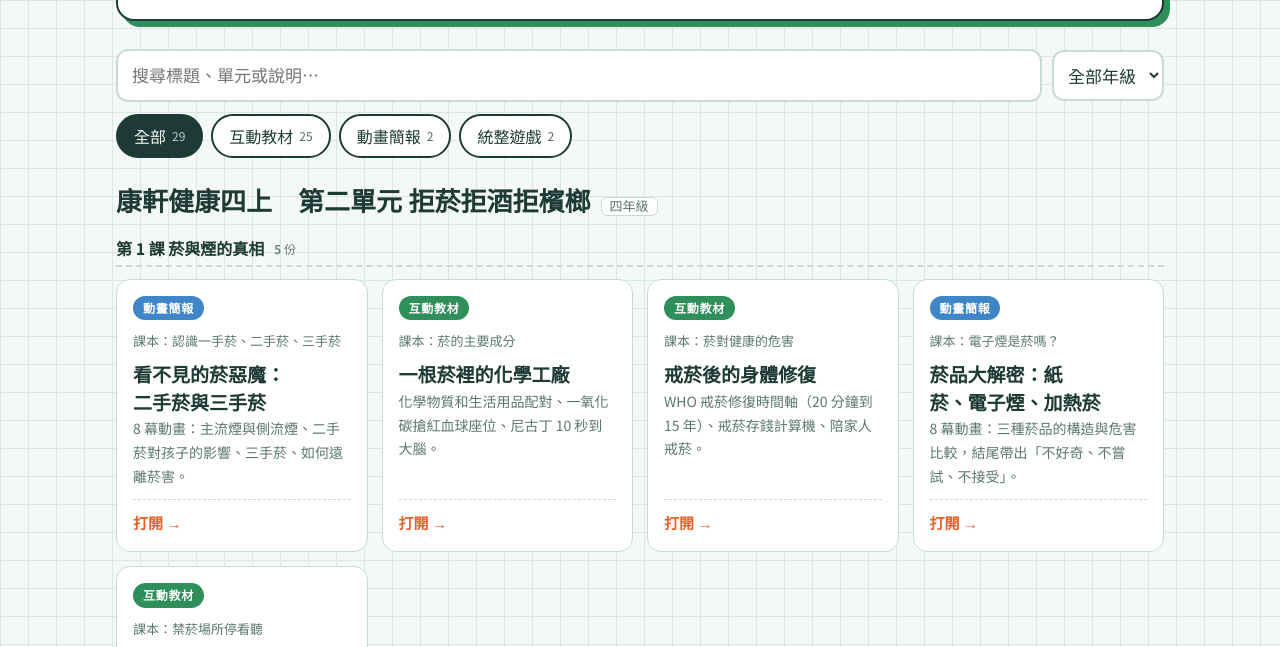
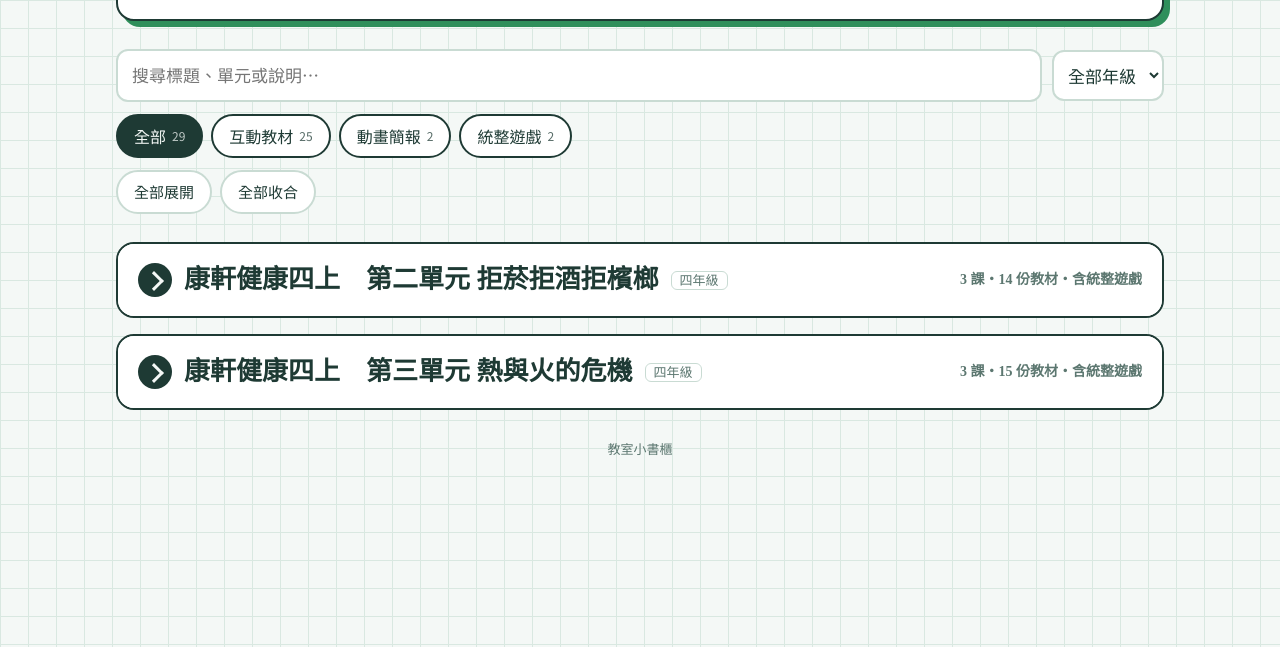
Before and after one commit to x287287/classroom, a plain HTML site: page index.html in a window 1280 px wide. Shown: the part 140-787 px from the top of the page. Drawn offline with Linux system fonts and the light colour scheme; a web font is replaced by a local one.

Commit message:
書櫃首頁的單元改為可摺疊
- 預設收合，點單元標題展開；記住這台電腦上次展開的單元
- 新增「全部展開／全部收合」；搜尋或篩選時自動展開符合的單元

Co-Authored-By: Claude Opus 5.5 <noreply@anthropic.com>
Claude-Session: https://claude.ai/code/session_0187QiX38etGYNv4tWDYNA29

```diff
--- a/index.html
+++ b/index.html
@@ -48,8 +48,7 @@ select.sel{background:var(--card);border:2px solid var(--line);border-radius:12p
 .tab[aria-pressed="true"]{background:var(--ink);color:var(--paper)}
 .tab .n{font-size:12px;opacity:.75;font-variant-numeric:tabular-nums}
 
-.units{display:grid;gap:30px}
-.unit h2{font-size:26px;display:flex;gap:10px;align-items:baseline;flex-wrap:wrap}
+.units{display:grid;gap:16px}
 .unit h2 .g{font-family:var(--body);font-size:13px;font-weight:500;color:var(--muted);border:1px solid var(--line);background:var(--card);border-radius:6px;padding:0 8px}
 .cards{display:grid;grid-template-columns:repeat(auto-fill,minmax(250px,1fr));gap:14px;margin-top:12px}
 .card{background:var(--card);border:1.5px solid var(--line);border-radius:14px;padding:16px;display:grid;grid-template-rows:auto auto 1fr auto;gap:10px;min-width:0;color:inherit;text-decoration:none}
@@ -61,6 +60,19 @@ a.card:hover{border-color:var(--ink)}
 .card p{font-size:14px;color:var(--muted);overflow-wrap:anywhere}
 .go{font-size:15px;font-weight:700;color:var(--accent);border-top:1px dashed var(--line);padding-top:10px}
 .go.none{color:var(--muted);font-weight:400;font-size:13px}
+.unit{background:var(--card);border:2px solid var(--ink);border-radius:18px;overflow:hidden}
+.unit h2{margin:0;font-size:inherit}
+.unit-toggle{appearance:none;width:100%;display:flex;flex-wrap:wrap;align-items:center;gap:8px 12px;background:var(--card);border:0;padding:18px 20px;min-height:72px;cursor:pointer;text-align:left;color:var(--ink);font:inherit}
+.unit-toggle .ut{font-family:var(--display);font-size:26px;font-weight:700;line-height:1.3}
+.unit-toggle .cnt{font-size:14px;color:var(--muted);margin-left:auto}
+.unit-toggle .chev{width:34px;height:34px;flex:none;border-radius:50%;background:var(--ink);position:relative;transition:transform .2s}
+.unit-toggle .chev::before{content:"";position:absolute;left:9px;top:11px;width:11px;height:11px;border-right:3px solid var(--paper);border-bottom:3px solid var(--paper);transform:rotate(-45deg)}
+.unit.open .unit-toggle .chev{transform:rotate(90deg)}
+.unit.open .unit-toggle{border-bottom:2px dashed var(--line)}
+.unit-body{padding:4px 20px 22px}
+.allbtns{display:flex;gap:8px;flex-wrap:wrap}
+.mini{appearance:none;border:2px solid var(--line);background:var(--card);color:var(--ink);border-radius:999px;padding:6px 16px;min-height:44px;cursor:pointer;font:inherit;font-size:15px}
+@media (max-width:560px){.unit-toggle .ut{font-size:21px}.unit-toggle .cnt{margin-left:0;width:100%}.unit-body{padding:4px 14px 18px}}
 .lesson-group{margin-top:18px}
 .lesson-h{font-family:var(--body);font-size:16px;font-weight:700;color:var(--ink);display:flex;align-items:center;gap:10px;padding-bottom:6px;border-bottom:2px dashed var(--line)}
 .lesson-h .n{font-size:12px;font-weight:500;color:var(--muted)}
@@ -96,6 +108,7 @@ footer{color:var(--muted);font-size:13px;text-align:center}
       </select>
     </div>
     <div class="tabs" role="group" aria-label="教材類型" id="tabs"></div>
+    <div class="allbtns" id="allBtns"><button class="mini" type="button" id="expandAll">全部展開</button><button class="mini" type="button" id="collapseAll">全部收合</button></div>
   </section>
 
   <main class="units" id="units"></main>
@@ -237,13 +250,30 @@ function render(){
     const lk=i.type==="game"?"單元統整遊戲":(i.lesson||"其他");
     const L=units.get(uk); if(!L.has(lk))L.set(lk,[]); L.get(lk).push(i);
   });
-  $("units").innerHTML=[...units.keys()].map(uk=>{
+  const filtering=!!query.trim()||curType!=="all"||curGrade!=="all";
+  $("units").innerHTML=[...units.keys()].map((uk,ui)=>{
     const[g,u]=uk.split("|"); const L=units.get(uk);
-    return `<section class="unit"><h2>${esc(u)}${+g?`<span class="g">${gradeName(+g)}</span>`:""}</h2>${
+    const total=[...L.values()].reduce((a,x)=>a+x.length,0);
+    const isOpen=filtering||!!openSet[uk];
+    const lessons=[...L.keys()].filter(k=>k!=="單元統整遊戲").length, hasGame=L.has("單元統整遊戲");
+    return `<section class="unit${isOpen?" open":""}"><h2><button class="unit-toggle" type="button" aria-expanded="${isOpen}" aria-controls="ub${ui}" data-uk="${esc(uk)}"><span class="chev" aria-hidden="true"></span><span class="ut">${esc(u)}</span>${+g?`<span class="g">${gradeName(+g)}</span>`:""}<span class="cnt">${lessons} 課・${total} 份教材${hasGame?"・含統整遊戲":""}</span></button></h2><div class="unit-body" id="ub${ui}"${isOpen?"":" hidden"}>${
       [...L.keys()].map(lk=>`<div class="lesson-group"><h3 class="lesson-h${lk==="單元統整遊戲"?" game":""}">${esc(lk)}<span class="n">${L.get(lk).length} 份</span></h3><div class="cards">${L.get(lk).map(card).join("")}</div></div>`).join("")
-    }</section>`;
+    }</div></section>`;
   }).join("");
+  $("allBtns").hidden=filtering;
 }
+/* 展開狀態記在這台電腦的瀏覽器裡（下次打開保持一樣）；讀不到也沒關係，預設全部收合 */
+let openSet={};
+try{openSet=JSON.parse(localStorage.getItem("shelfOpen")||"{}")||{}}catch(e){openSet={}}
+function saveOpen(){try{localStorage.setItem("shelfOpen",JSON.stringify(openSet))}catch(e){}}
+$("units").addEventListener("click",e=>{
+  const b=e.target.closest(".unit-toggle"); if(!b)return;
+  const sec=b.closest(".unit"), body=sec.querySelector(".unit-body"), open=b.getAttribute("aria-expanded")!=="true";
+  b.setAttribute("aria-expanded",open); body.hidden=!open; sec.classList.toggle("open",open);
+  if(!query.trim()&&curType==="all"&&curGrade==="all"){ if(open)openSet[b.dataset.uk]=1; else delete openSet[b.dataset.uk]; saveOpen(); }
+});
+$("expandAll").addEventListener("click",()=>{document.querySelectorAll(".unit-toggle").forEach(b=>openSet[b.dataset.uk]=1);saveOpen();render();});
+$("collapseAll").addEventListener("click",()=>{openSet={};saveOpen();render();});
 $("tabs").addEventListener("click",e=>{const b=e.target.closest(".tab");if(!b)return;curType=b.dataset.t;render();});
 $("gradeSel").addEventListener("change",e=>{curGrade=e.target.value;render();});
 $("q").addEventListener("input",e=>{query=e.target.value;render();});
```
